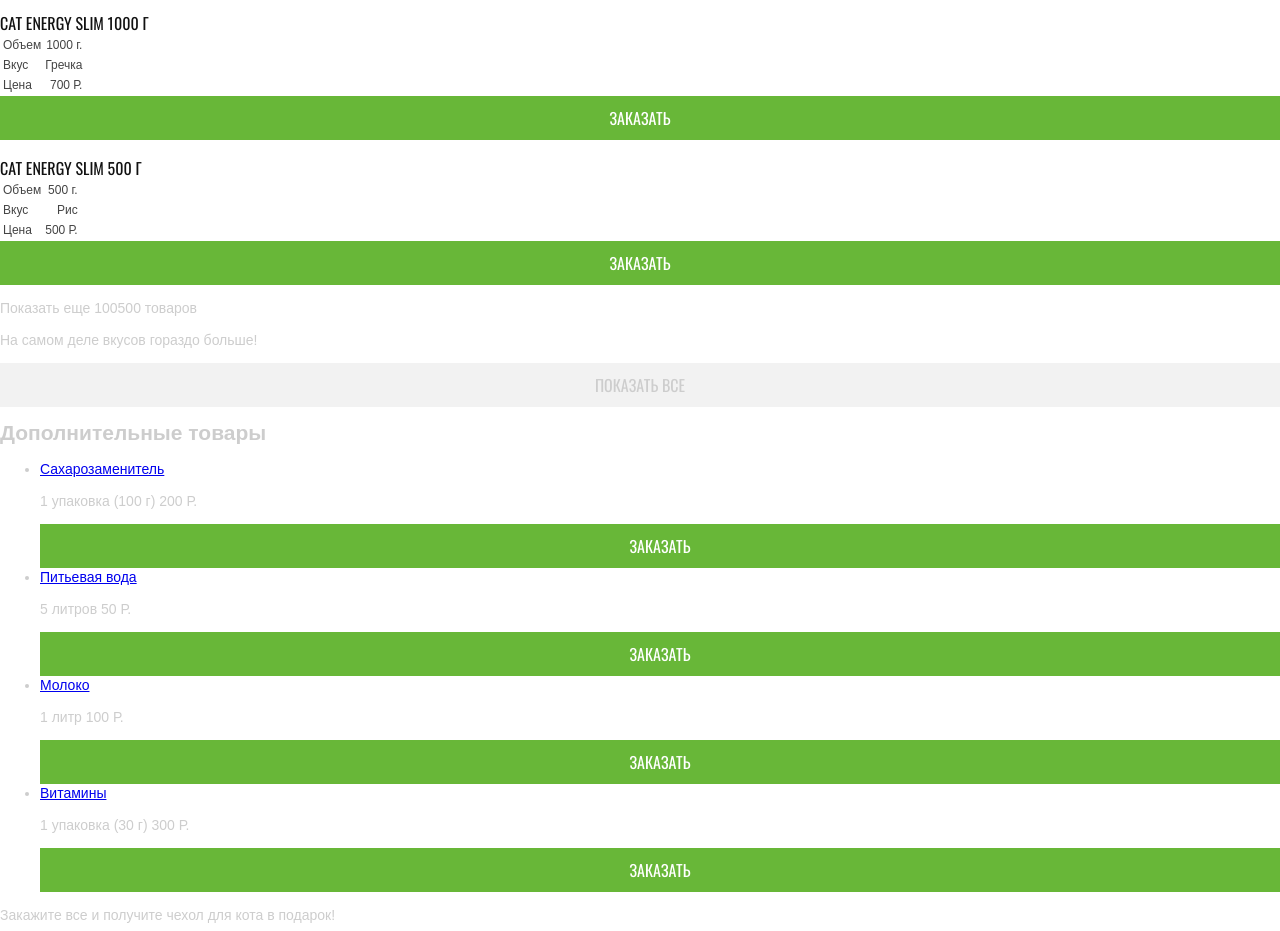
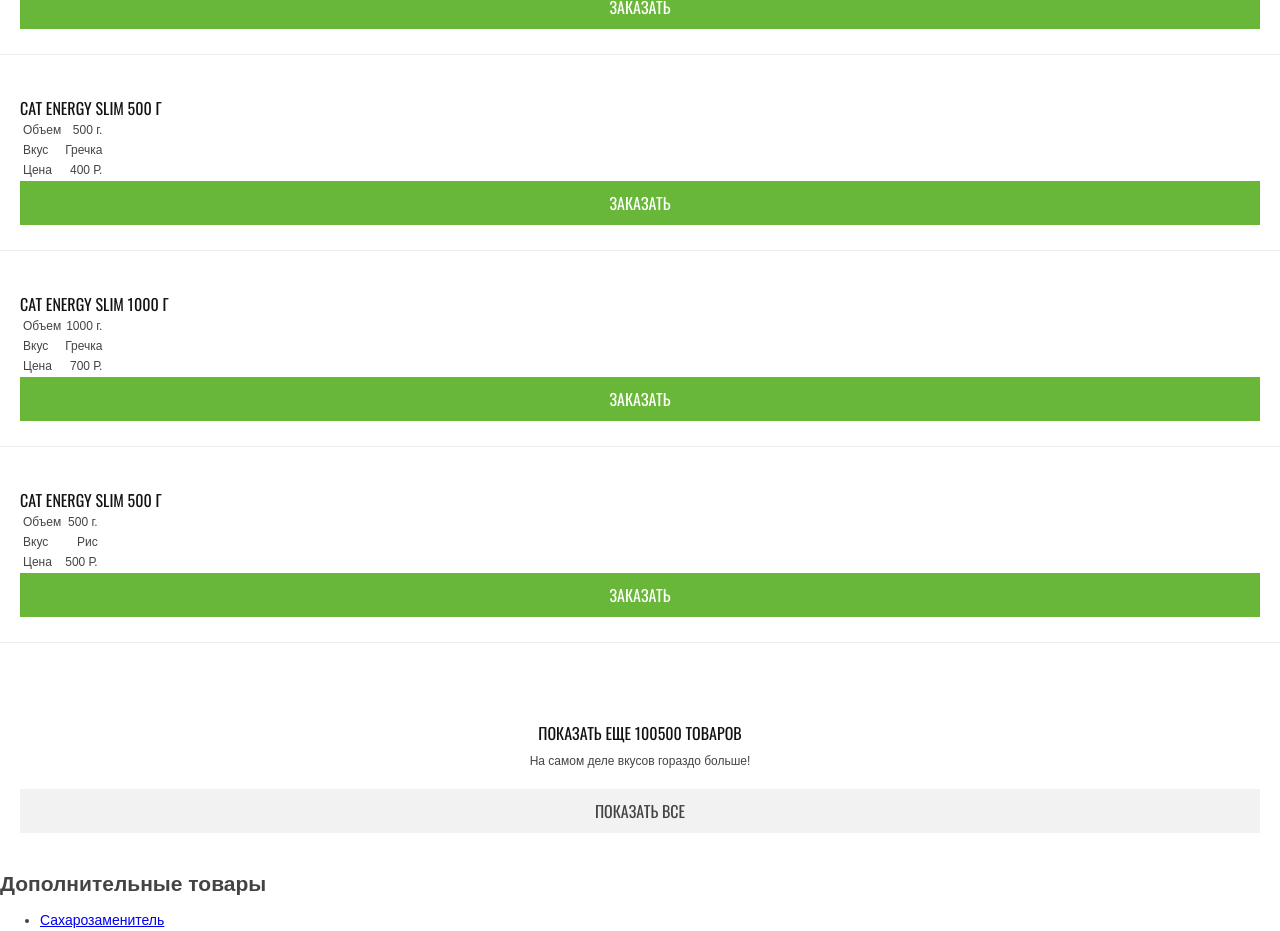
Before and after one commit to ivanovalizz/888913-cat-energy-18, a website: page source/catalog.html in a window 1280 px wide. Shown: the part 1098-2029 px from the top of the page. Drawn offline with nearby package versions, Linux system fonts and the light colour scheme; files that its build step writes are made by us from their sources.

Commit message:
Fix review comments

```diff
--- a/source/catalog.html
+++ b/source/catalog.html
@@ -205,9 +205,11 @@
         <a href="#" class="catalog-item__button button">Заказать</a>
       </li>
     </ul>
-    <p>Показать еще 100500 товаров</p>
-    <p>На самом деле вкусов гораздо больше!</p>
-    <a href="#" class="button button_success">Показать все</a>
+    <div class="catalog__content">
+      <p class="catalog__tagline">Показать еще 100500 товаров</p>
+      <p class="catalog__text">На самом деле вкусов гораздо больше!</p>
+      <a href="#" class="catalog__button button button_success">Показать все</a>
+    </div>
   </section>
   <section class="additional">
     <h2 class="additional__title">Дополнительные товары</h2>
--- a/source/less/blocks/button.less
+++ b/source/less/blocks/button.less
@@ -24,7 +24,7 @@
   }
 
   &_success {
-    color: @gray-dark;
+    color: @black-lighten;
     background-color: @gray-light;
 
     &:hover,
--- a/source/less/blocks/catalog-item.less
+++ b/source/less/blocks/catalog-item.less
@@ -1,5 +1,10 @@
 @import "../variables";
 @import "../mixins";
+
+.catalog-item {
+  padding: 25px 20px;
+  .bordered-top();
+}
 
 .catalog-item__title {
   font-family: @main-font;
--- a/source/less/blocks/catalog.less
+++ b/source/less/blocks/catalog.less
@@ -8,3 +8,31 @@
 .catalog__list {
   .list-style();
 }
+
+.catalog__content {
+  padding: 80px 20px 25px;
+  text-align: center;
+  .bordered-top();
+}
+
+.catalog__tagline {
+  margin: 0;
+  font-family: @main-font;
+  font-size: 16px;
+  line-height: 20px;
+  /*text-align: center;*/
+  color: @black;
+  .uppercase();
+}
+
+.catalog__text {
+  margin-top: 10px;
+  font-size: 12px;
+  line-height: 16px;
+  /*text-align: center;*/
+  color: @black-lighten;
+}
+
+.catalog__button {
+  margin-top: 20px;
+}
--- a/source/less/blocks/page-footer.less
+++ b/source/less/blocks/page-footer.less
@@ -1 +1,5 @@
-/*comment*/
+@import "../variables";
+
+.page-footer {
+  background-color: @gray-light;
+}
--- a/source/less/blocks/programs.less
+++ b/source/less/blocks/programs.less
@@ -11,9 +11,7 @@
 
 .programs__item {
   margin-top: 20px;
-  padding-top: 30px;
-  padding-bottom: 20px;
-  padding-left: 20px;
+  padding: 30px 20px 20px;
   background-color: @gray-light;
 }
 
@@ -23,6 +21,7 @@
   font-family: @main-font;
   font-size: 24px;
   line-height: 37px;
+  font-weight: 400;
   color: @black;
   .uppercase();
 }
@@ -41,6 +40,7 @@
 .programs__button {
   display: inline-block;
   font-family: @main-font;
+  font-size: 16px;
   line-height: 16px;
   color: @black;
   text-decoration: none;
--- a/source/less/blocks/promo.less
+++ b/source/less/blocks/promo.less
@@ -10,7 +10,7 @@
   font-family: @main-font;
   font-size: 36px;
   line-height: 36px;
-  font-weight: normal;
+  font-weight: 400;
   color: @white;
 }
 
--- a/source/less/mixins.less
+++ b/source/less/mixins.less
@@ -10,13 +10,14 @@
   font-family: @content-font;
   font-size: 14px;
   line-height: 18px;
-  color: @gray-dark;
+  color: @black-lighten;
 }
 
 .title() {
   font-family: @main-font;
   font-size: 36px;
   line-height: 60px;
+  font-weight: 400;
   color: @black;
 }
 
```
